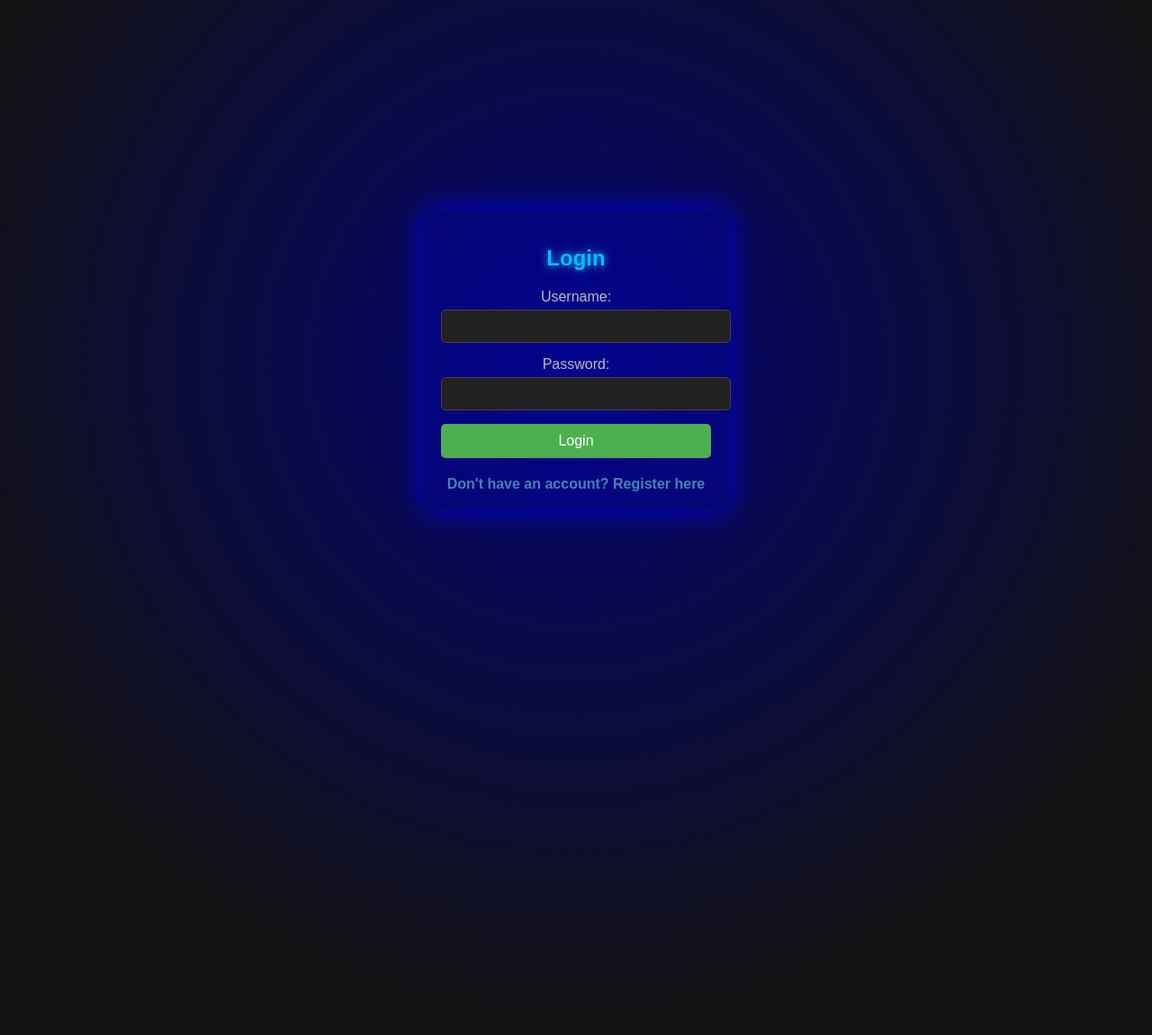
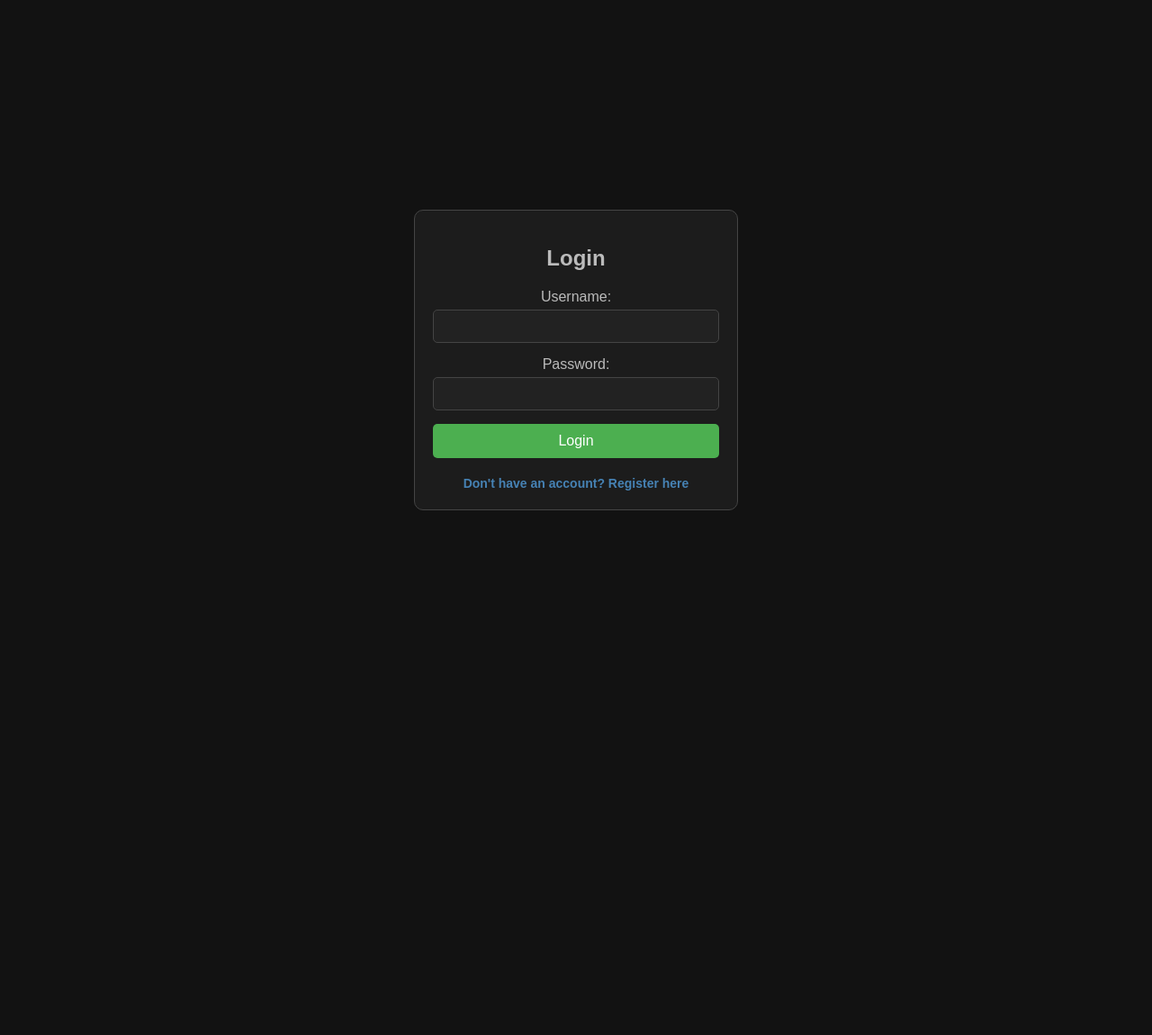
Before and after one commit to parthiv-mcspl/django, a Django app: page /users/ in a window 1280 px wide; the page is wider, and only the part inside the window is pictured. Shown: that part at 90% size. After the commit the page ends 567 px from the top of that part, so only its background shows below. Run offline with Django 5.2, Linux system fonts and the light colour scheme.

Commit message:
Update login.html

```diff
--- a/users/templates/users/login.html
+++ b/users/templates/users/login.html
@@ -11,61 +11,45 @@
     align-items: center;
     height: 100vh;
     margin: 0;
-            overflow: hidden;
 }
+
 .login-container {
-            position: relative;
-            display: flex;
-            justify-content: center;
-            align-items: center;
+    width: 100%;
+    max-width: 400px; /* Adjusted for mobile responsiveness */
+    padding: 20px;
+    box-sizing: border-box;
 }
+
 form {
-            backdrop-filter: blur(10px); /* Frosted glass effect */
-            background-color: rgba(30, 30, 30, 0); /* Fully transparent at first */
+    background-color: rgba(30, 30, 30, 0.8); /* Semi-transparent background */
+    border: 1px solid #444; /* Border for visibility */
     border-radius: 10px;
     padding: 20px;
-            box-shadow: 0 0 10px rgba(0, 0, 0, 0); /* No shadow initially */
-            max-width: 300px; /* Reduced width */
-            width: 100%;
     text-align: center;
-            opacity: 0; /* Invisible initially */
-            transform: scale(0.9); /* Shrunk slightly */
-            transition: all 2s ease-in-out; /* Smooth transition */
 }
-        form.active {
-            backdrop-filter: blur(10px); /* Frosted effect when active */
-            background-color: rgba(30, 30, 30, 0.8); /* Dark semi-transparent */
-            box-shadow: 0 0 20px rgba(0, 0, 139, 0.7); /* Initial dark blue glowing effect */
-            opacity: 1; /* Fully visible */
-            transform: scale(1); /* Normal size */
-        }
-        form.highlight {
-            background-color: rgba(0, 0, 255, 0.2); /* Blue glow background */
-            box-shadow: 0 0 30px rgba(0, 0, 255, 0.8); /* Brighter blue glow */
-        }
+
 h2 {
     margin-bottom: 20px;
-            color: #bbb; /* Default color */
-            transition: color 1s ease-in-out; /* Smooth transition for text color */
+    color: #bbb; /* Light gray text */
 }
-        h2.highlight {
-            color: #00BFFF; /* Highlighted blue color */
-            text-shadow: 0 0 10px #00BFFF;
-        }
+
 label {
     display: block;
     margin-bottom: 5px;
-            color: #bbb; /* Light gray for text */
+    color: #bbb; /* Light gray text */
 }
+
 input {
     width: 100%;
     padding: 10px;
     margin-bottom: 15px;
-            border: 1px solid #444; /* Dark border */
+    border: 1px solid #444; /* Border styling */
     border-radius: 5px;
     background-color: #222; /* Darker input background */
     color: #fff; /* White text */
+    box-sizing: border-box;
 }
+
 button {
     width: 100%;
     padding: 10px;
@@ -76,36 +60,39 @@
     cursor: pointer;
     font-size: 16px;
 }
+
 button:hover {
     background-color: #45a049;
 }
-        .light {
-            position: absolute;
-            width: 100px;
-            height: 100px;
-            background: radial-gradient(circle, rgba(0, 0, 139, 0.8), rgba(0, 0, 139, 0) 70%); /* Dark blue light */
-            border-radius: 50%;
-            transform: scale(0);
-            opacity: 0;
-            transition: transform 2s ease-in-out, opacity 2s ease-in-out;
-            z-index: -1;
-        }
-        .light.active {
-            transform: scale(15);
-            opacity: 1;
-        }
+
 .register-link {
     margin-top: 20px;
     display: inline-block;
     color: #4682B4; /* Steel blue for link */
     text-decoration: none;
     font-weight: bold;
-            transition: color 0.3s, text-shadow 0.3s;
+    font-size: 14px;
 }
+
 .register-link:hover {
     color: #87CEEB; /* Lighter blue on hover */
-            text-shadow: 0 0 10px #4682B4;
 }
+
+/* Responsive styling for smaller screens */
+@media (max-width: 600px) {
+    form {
+        padding: 15px; /* Reduced padding for smaller screens */
+    }
+
+    button {
+        font-size: 14px; /* Adjust button font size */
+    }
+
+    .register-link {
+        font-size: 12px; /* Smaller text for links */
+    }
+}
+
     </style>
 </head>
 <body>
```
Lines whose indentation alone changed are shown as unchanged.
